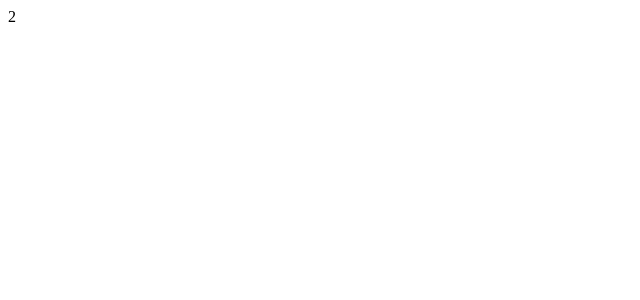
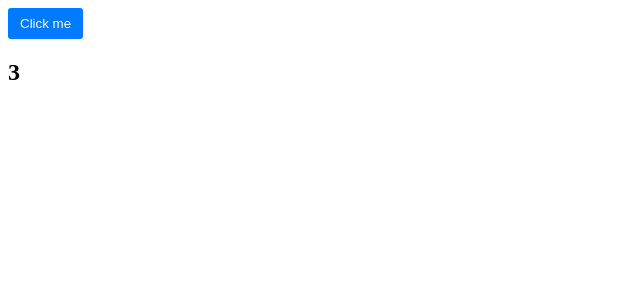
Before and after one commit to CaptainSalman/ReactPracticeApp, a React (Vite) app: page / in a window 1280 px wide. Shown: the top 300 px of the page, without its empty margins (0-640 px from the left). Built offline with nearby package versions, Linux system fonts and the light colour scheme.

Commit message:
Understood the concept of updating the object

```diff
--- a/src/App.tsx
+++ b/src/App.tsx
@@ -1,9 +1,20 @@
-import { Message } from "./components/message";
+import { useState } from "react";
+import Button from "./components/Button/Button";
 
 const App = () => {
+  const [drink, setDrink] = useState({
+    title: "Americano",
+    price: 3
+  })
+
+  const handleClick = () => {
+    setDrink({...drink, price: 9});
+  }
+
   return (
     <div>
-      <Message />
+      <Button buttonLabel="Click me" onClick={handleClick}/>
+      <h2>{drink.price}</h2>
     </div>
   );
 };
```
